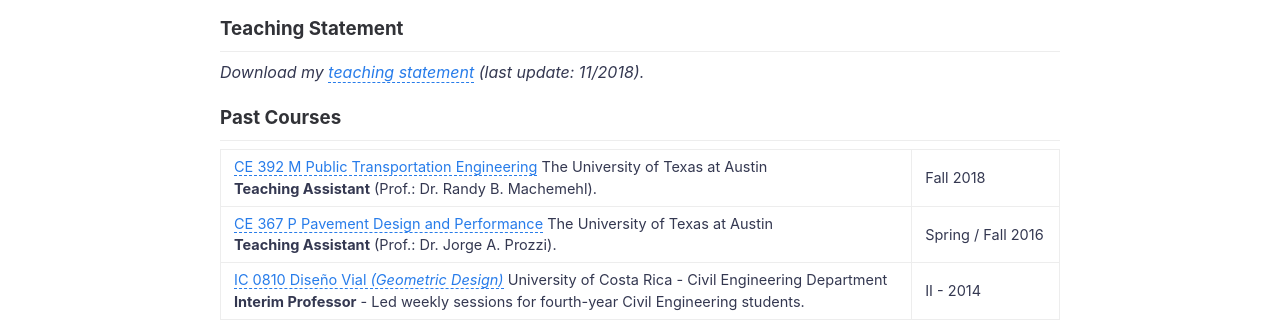
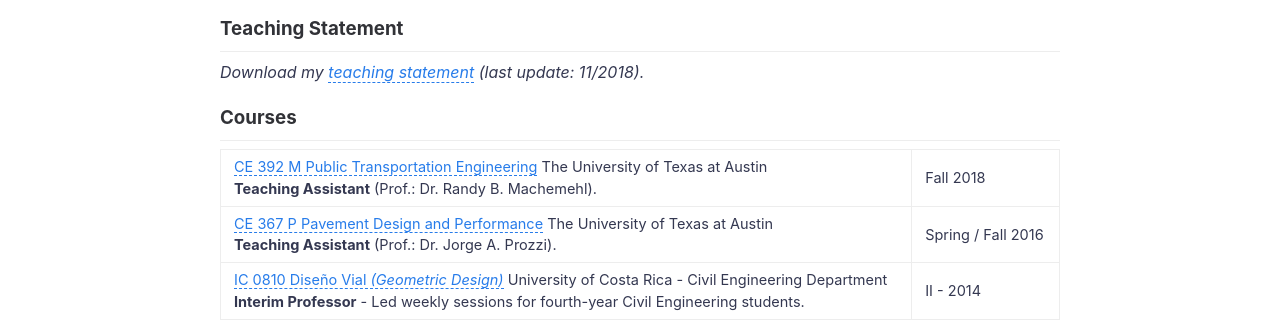
Before and after one commit to nzunigag/nzunigag.github.io, a Jekyll site: the page built from teaching.md, in a window 1280 px wide and 900 px high. Shown: the part 373-694 px from the top of the window. Built offline with Jekyll 4.4.1, drawn with Linux system fonts in a browser that asks for light colours.

Commit message:
Update teaching.md

```diff
--- a/teaching.md
+++ b/teaching.md
@@ -10,7 +10,7 @@ In this section, you can find information about my teaching and mentoring experi
 ___
 <i>Download my [teaching statement](/downloads/teaching_statement.pdf) (last update: 11/2018).</i>
 
-### Past Courses
+### Courses
 ___
 
 [CE 392 M Public Transportation Engineering](/downloads/2018_syllabus.pdf) The University of Texas at Austin <br><b>Teaching Assistant</b> (Prof.: Dr. Randy B. Machemehl). | Fall 2018 <br>
```
